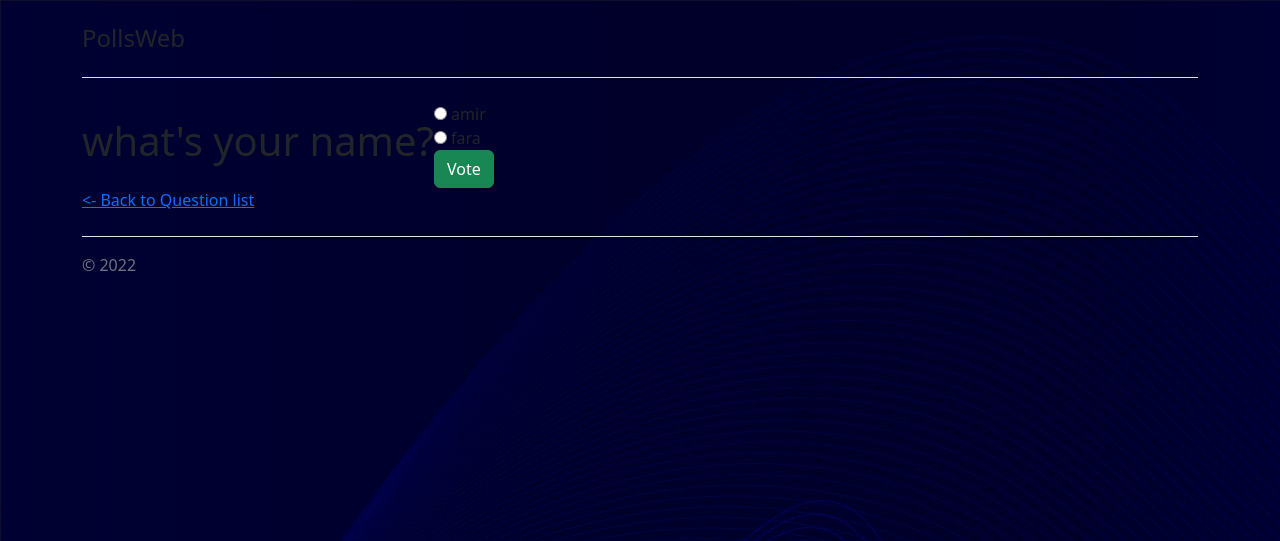
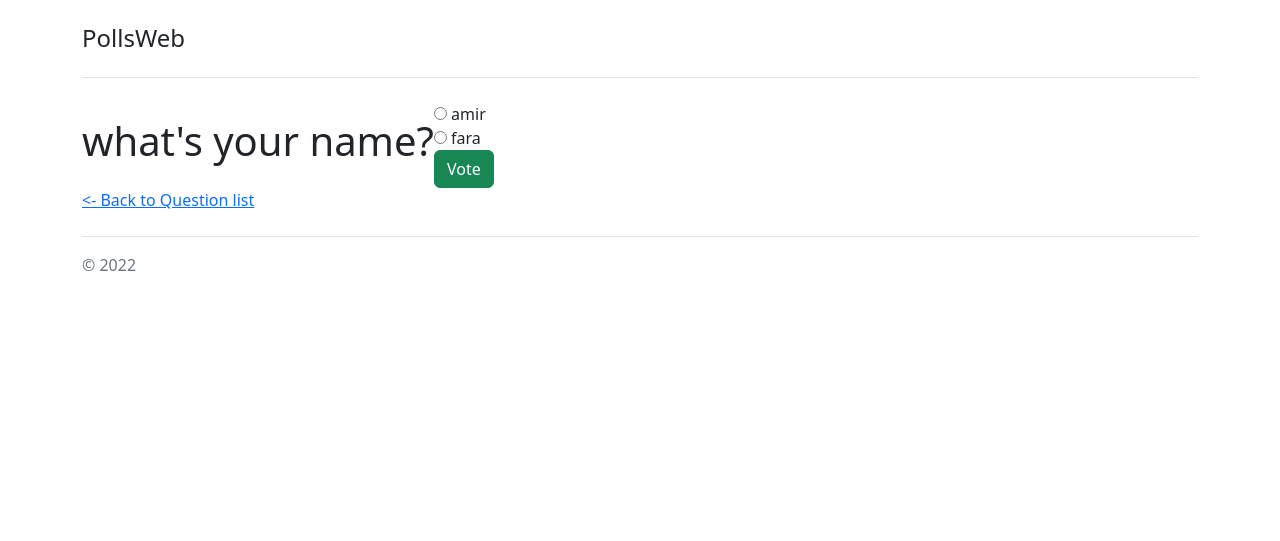
Before and after one commit to amirfara7899/PollsWeb, a Django app: page /polls/1/ in a window 1280 px wide. Shown: the top 541 px of the page. Run offline with Django 4.2, Linux system fonts and the light colour scheme; data comes from the database, SQL or seed files in the repository.

Commit message:
disable style

```diff
--- a/polls/static/polls/style.css
+++ b/polls/static/polls/style.css
@@ -1,9 +1,50 @@
-li a {
-    font-size: 20px;
-    color: red;
-}
+/*.bd-placeholder-img {*/
+/*    font-size: 1.125rem;*/
+/*    text-anchor: middle;*/
+/*    -webkit-user-select: none;*/
+/*    -moz-user-select: none;*/
+/*    user-select: none;*/
+/*}*/
 
-body {
-    color: white;
-    background: white url("images/blue background.jpg") no-repeat;
-}
+/*@media (min-width: 768px) {*/
+/*    .bd-placeholder-img-lg {*/
+/*        font-size: 3.5rem;*/
+/*    }*/
+/*}*/
+
+/*.b-example-divider {*/
+/*    height: 3rem;*/
+/*    background-color: rgba(0, 0, 0, .1);*/
+/*    border: solid rgba(0, 0, 0, .15);*/
+/*    border-width: 1px 0;*/
+/*    box-shadow: inset 0 .5em 1.5em rgba(0, 0, 0, .1), inset 0 .125em .5em rgba(0, 0, 0, .15);*/
+/*}*/
+
+/*.b-example-vr {*/
+/*    flex-shrink: 0;*/
+/*    width: 1.5rem;*/
+/*    height: 100vh;*/
+/*}*/
+
+/*.bi {*/
+/*    vertical-align: -.125em;*/
+/*    fill: currentColor;*/
+/*}*/
+
+/*.nav-scroller {*/
+/*    position: relative;*/
+/*    z-index: 2;*/
+/*    height: 2.75rem;*/
+/*    overflow-y: hidden;*/
+/*}*/
+
+/*.nav-scroller .nav {*/
+/*    display: flex;*/
+/*    flex-wrap: nowrap;*/
+/*    padding-bottom: 1rem;*/
+/*    margin-top: -1px;*/
+/*    overflow-x: auto;*/
+/*    text-align: center;*/
+/*    white-space: nowrap;*/
+/*    -webkit-overflow-scrolling: touch;*/
+/*}*/
```
